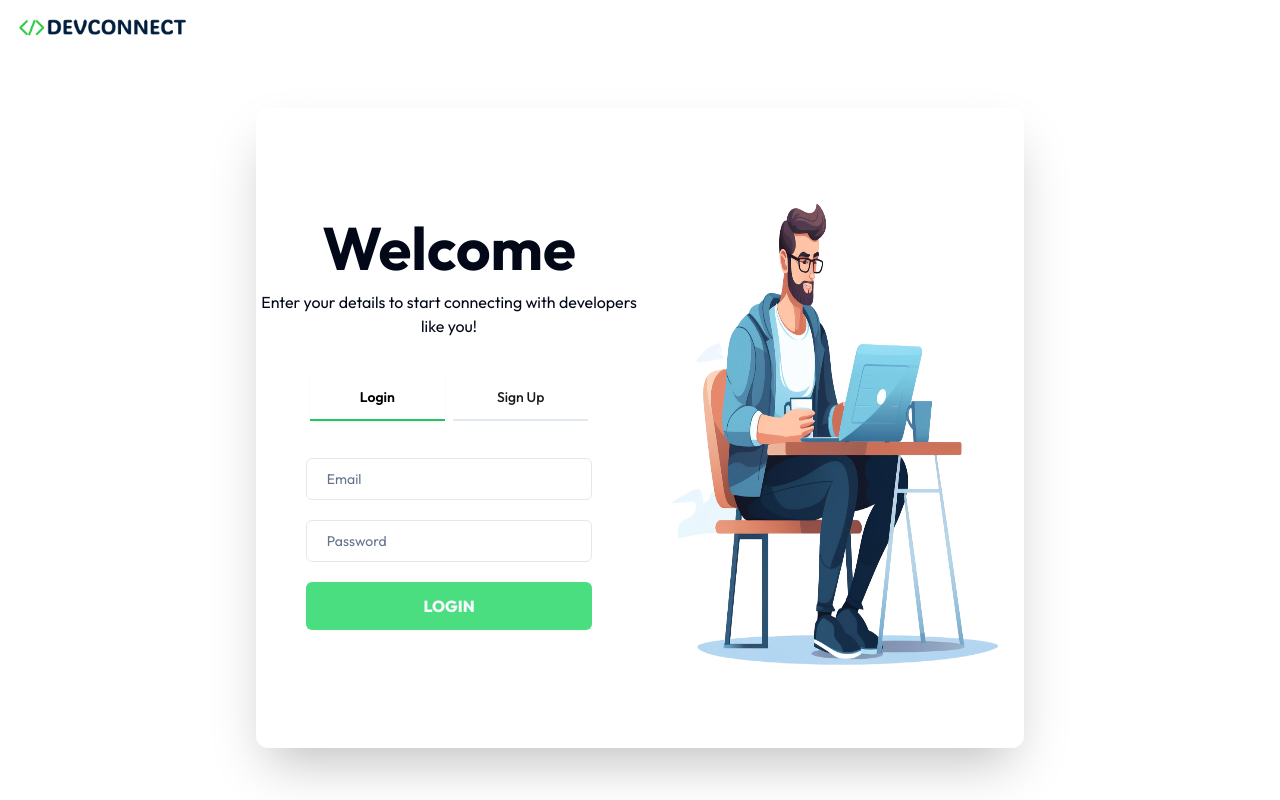
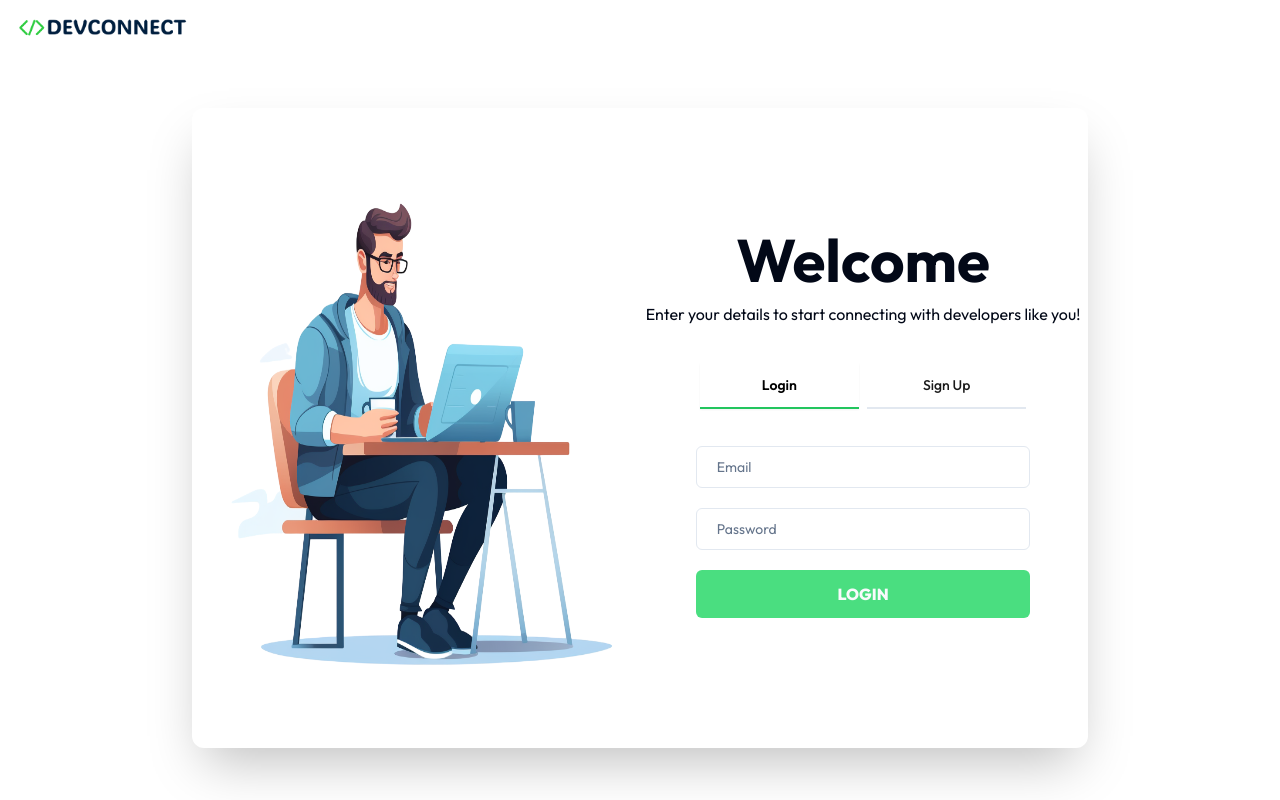
Before and after one commit to Gideon1107/DevConnect-Chat-App, a React (Vite) app in the folder client/: page /auth in a window 1280 px wide. Built offline with nearby package versions, Linux system fonts and the light colour scheme; a web font is replaced by a local one.

Commit message:
Router set and Auth page half done

```diff
--- a/client/src/pages/Auth.jsx
+++ b/client/src/pages/Auth.jsx
@@ -34,7 +34,12 @@ const Auth = () => {
 
             {/* Login/SignUp */}
             <div className="h-[calc(100vh-56px)] flex items-center justify-center">
-                <div className='h-[80vh] bg-white border-2 border-white text-opacity-90 shadow-2xl w-[80vw] md:w-[90vw] lg:w-[70vw] xl:w-[60vw] rounded-xl grid xl:grid-cols-2 '>
+                <div className='h-[80vh] bg-white border-2 border-white text-opacity-90 shadow-2xl w-[80vw] md:w-[90vw] lg:w-[70vw] xl:w-[70vw] rounded-xl grid xl:grid-cols-2 '>
+
+                    <div className='hidden xl:flex justify-center items-center'>
+                        <img src={Background} alt="background"  className='h-[600px]'/>
+                    </div>
+
                     <div className='flex flex-col gap-10 items-center justify-center'>
                         <div className='flex items-center justify-center flex-col'>
                             <div className='flex items-center justify-center'>
@@ -95,9 +100,7 @@ const Auth = () => {
                         </div>
                     </div>
 
-                    <div className='hidden xl:flex justify-center items-center'>
-                        <img src={Background} alt="background"  className='h-[600px]'/>
-                    </div>
+
                 </div>
             </div>
         </div>
--- a/client/tailwind.config.js
+++ b/client/tailwind.config.js
@@ -9,6 +9,7 @@ export default {
   ],
   theme: {
   	extend: {
+
   		borderRadius: {
   			lg: 'var(--radius)',
   			md: 'calc(var(--radius) - 2px)',
```
